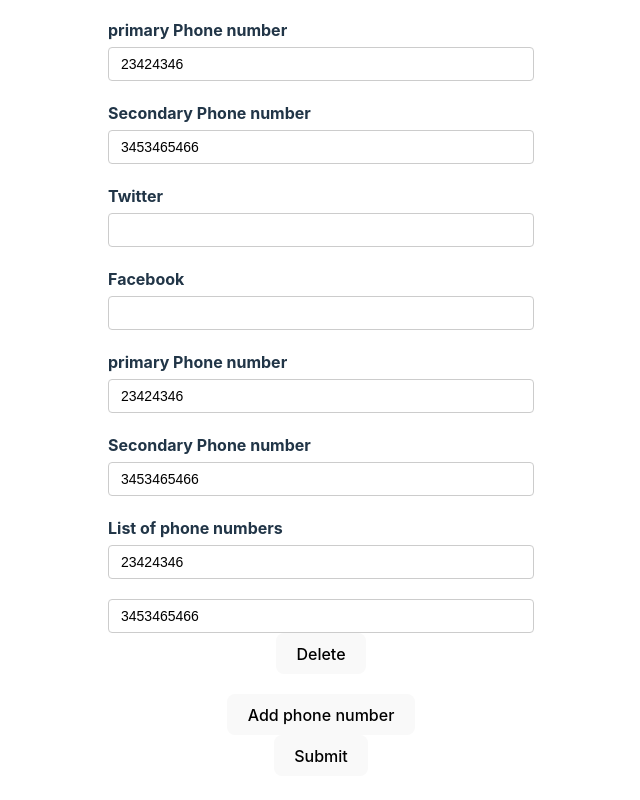
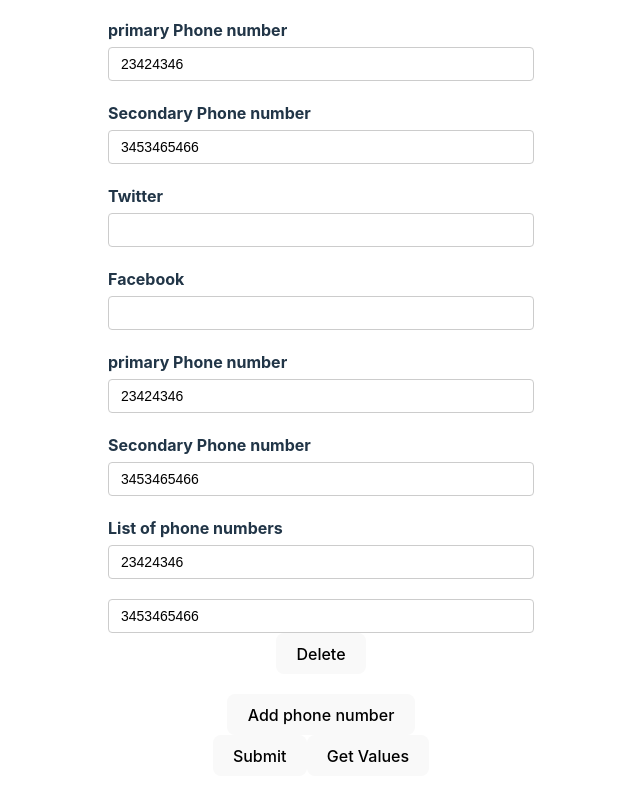
Before and after one commit to valentinesamuel/react-nestjs-sandbox, a React (Vite) app in the folder reactjs/: page / in a window 1280 px wide. Shown: the part 554-1354 px from the top of the page, without its empty margins (319-959 px from the left). Built offline with nearby package versions, Linux system fonts and the light colour scheme.

Commit message:
feat: added getting all values and specific values

```diff
--- a/reactjs/src/components/YoutubeForm.tsx
+++ b/reactjs/src/components/YoutubeForm.tsx
@@ -44,7 +44,7 @@
     //   };
     // },
   });
-  const { register, control, handleSubmit, formState, watch } = form;
+  const { register, control, handleSubmit, formState, watch, getValues } = form;
   const { errors } = formState;
   const { fields, append, remove } = useFieldArray({
     control,
@@ -53,6 +53,11 @@
 
   const onsubmitForm = (data: FormValues) => {
     console.log("Form Submitted", data);
+  };
+
+  const handleGetValues = () => {
+    console.log("Values", getValues("social"));
+    // console.log("Values", getValues());
   };
 
   useEffect(() => {
@@ -258,6 +263,7 @@
           </div>
         </div>
         <button>Submit</button>
+        <button onClick={() => handleGetValues}>Get Values</button>
       </form>
       <DevTool control={control} />
     </div>
```
